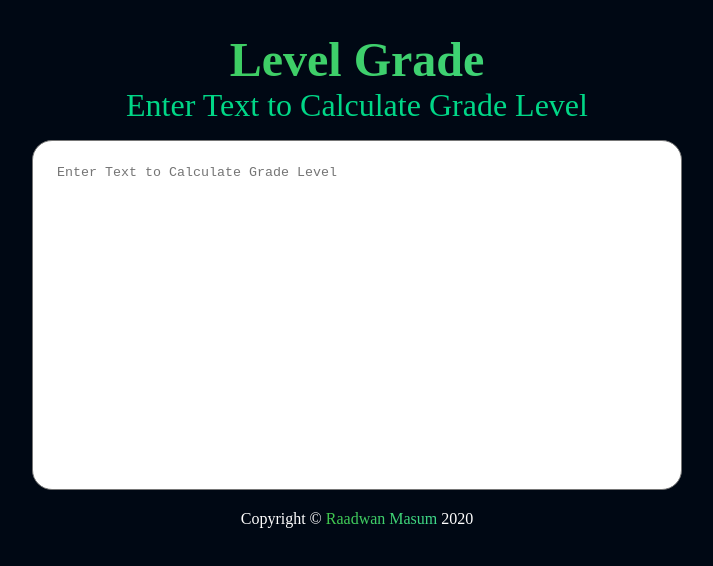
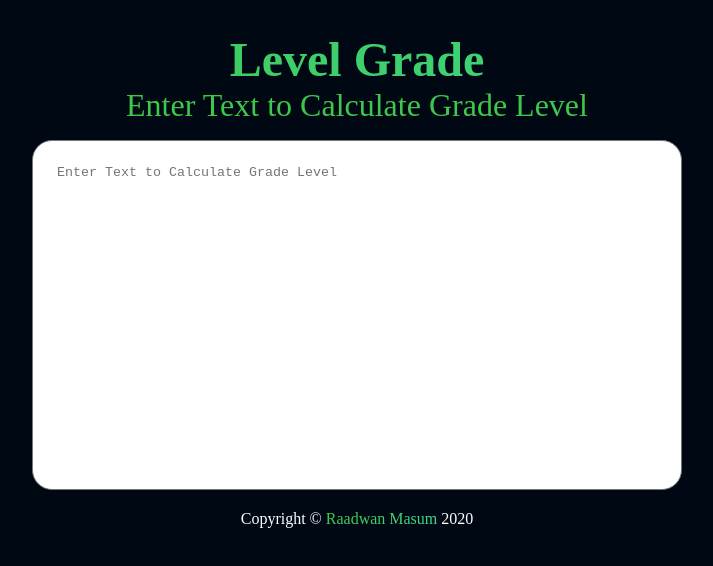
Before and after one commit to raad1masum/level-grade, a React (Create React App) app: page / in a window 1280 px wide. Shown: the top 566 px of the page, without its empty margins (283-996 px from the left). Built offline with nearby package versions, Linux system fonts and the light colour scheme; a web font is replaced by a local one.

Commit message:
slight color fixes

```diff
--- a/src/components/Home.tsx
+++ b/src/components/Home.tsx
@@ -55,7 +55,7 @@ const Home = () => {
             <div className={"container"}>
                 <div className={"top"}>
                     <h1>Level Grade</h1>
-                    <p style={fleschkincaid(infoState.text)==="Invalid Text" ? {color: "#ff6188"}:{color:"#00d787"}}>{fleschkincaid(infoState.text)}</p>
+                    <p style={fleschkincaid(infoState.text)==="Invalid Text" ? {color: "#ff6188"}:{color:"#3fc74c"}}>{fleschkincaid(infoState.text)}</p>
                     <textarea placeholder="Enter Text to Calculate Grade Level" onChange={onchange}></textarea>
                 </div>
             </div>
```
